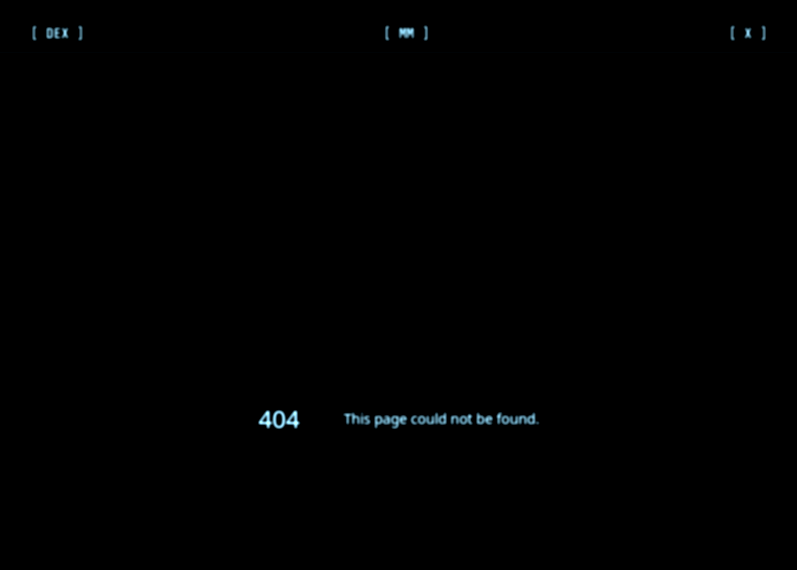
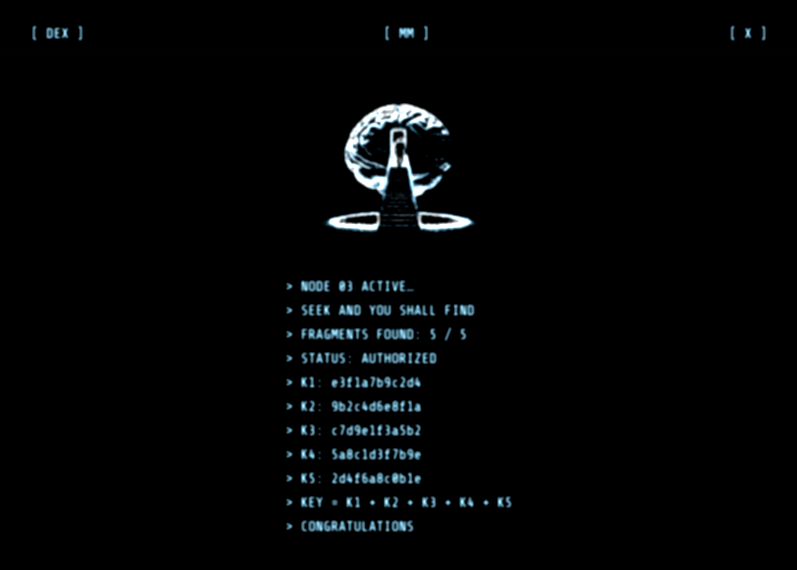
Before and after one commit to monetizedmndshr/transmission-1, a Next.js app in the folder frontend/: page /secret in a window 1280 px wide. Before the commit this address had no page. Shown: the top 570 px of the page, without its empty margins (241-1038 px from the left). Built offline with nearby package versions, Linux system fonts and the light colour scheme; no server answers.

Commit message:
eyeseeyou6

```diff
--- a/frontend/src/app/components/Terminal.jsx
+++ b/frontend/src/app/components/Terminal.jsx
@@ -10,37 +10,52 @@ const shareTechMono = Share_Tech_Mono({
   display: "swap",
 });
 
-const bootMessages = [
+// default home‐page messages
+const defaultBoot = [
   "> UPLINK ESTABLISHED…",
-  "\n",                           // ← blank line here
-  "> PROJECT: MONETIZED-MINDSHARE",
+  "",  // blank line
+  "> PROJECT: MONETIZED MINDSHARE",
   "> MISSION: TURN ATTENTION INTO VALUE",
   "> VISION: EMPOWER THE OBSERVED",
-  "\n",                           // ← blank line here
+  "",  // blank line
   "> CONSCIOUSNESS = CURRENCY",
   "> STATUS: AUTHORIZED",
   ">_"
 ];
 
-
-export default function Terminal({ onDone }) {
-  const [lines, setLines] = useState([]);
+export default function Terminal({
+  onDone,
+  messages = defaultBoot  // allow passing a custom array
+}) {
+  const [lines, setLines]       = useState([]);
   const [lineIndex, setLineIndex] = useState(0);
   const [charIndex, setCharIndex] = useState(0);
   const outputRef = useRef(null);
 
-  // Typewriter effect
   useEffect(() => {
-    if (lineIndex >= bootMessages.length) return;
-    const current = bootMessages[lineIndex];
+    if (lineIndex >= messages.length) return;
+
+    const current = messages[lineIndex];
+
+    // handle blank lines instantly
+    if (current.trim() === "") {
+      setLines(prev => [...prev, ""]);
+      setLineIndex(li => li + 1);
+      setCharIndex(0);
+      return;
+    }
+
     const charDelay = 20;
     const linePause = 100;
 
     const timer = setTimeout(() => {
       setLines(prev => {
         const next = [...prev];
-        if (next.length <= lineIndex) next.push(current.charAt(charIndex));
-        else next[lineIndex] += current.charAt(charIndex);
+        if (next.length <= lineIndex) {
+          next.push(current.charAt(0));
+        } else {
+          next[lineIndex] += current.charAt(charIndex);
+        }
         return next;
       });
 
@@ -53,18 +68,17 @@ export default function Terminal({ onDone }) {
     }, charIndex < current.length - 1 ? charDelay : charDelay + linePause);
 
     return () => clearTimeout(timer);
-  }, [charIndex, lineIndex]);
+  }, [charIndex, lineIndex, messages]);
 
-  // Auto-scroll
+  // auto-scroll & onDone trigger
   useEffect(() => {
     if (outputRef.current) {
       outputRef.current.scrollTop = outputRef.current.scrollHeight;
     }
-    // Fire onDone when we've advanced past the last message
-    if (lineIndex === bootMessages.length && onDone) {
+    if (lineIndex === messages.length && onDone) {
       onDone();
     }
-  }, [lines, lineIndex, onDone]);
+  }, [lines, lineIndex, messages.length, onDone]);
 
   return (
     <div
--- a/frontend/src/app/page.js
+++ b/frontend/src/app/page.js
@@ -5,7 +5,6 @@ import { useState, useEffect } from "react";
 import Image from "next/image";
 import Terminal from "./components/Terminal";
 import Link from "next/link";
-
 
 export default function Page() {
   const [isFinished, setIsFinished] = useState(false);
@@ -27,6 +26,7 @@ export default function Page() {
   return (
     <div className="flex-1 flex flex-col items-center p-4 overflow-hidden">
       {/* Logo */}
+      <Link href="/secret">
   <img
     src="/brain.gif"
     alt="MM Logo"
@@ -34,8 +34,9 @@ export default function Page() {
     height={40}
     priority="true"
     unoptimized="true"
-        className="mx-auto mb-2 w-48 h-auto p-4"
+    className="mx-auto mb-2 w-48 h-auto p-4 cursor-pointer"
   />
+</Link>
 
       {/* SOL balance */}
       <div className="mb-6 text-sm text-[#a1dbf4] p-2">
@@ -55,13 +56,13 @@ export default function Page() {
       </div>
 
       {/* Continue */}
-      {isFinished && (
+      {/* {isFinished && (
         <div className="mt-6 flex justify-center w-full max-w-lg mx-auto">
           <button className="px-4 py-2 border border-[#a1dbf4] rounded hover:bg-[#a1dbf4]/10">
             Continue
           </button>
         </div>
-      )}
+      )} */}
 
       {/* Bottom-right eye GIF */}
       <Link href="/chat" className="fixed bottom-10 right-10 z-10000">
@@ -88,18 +89,20 @@ function Timer() {
   const [timeLeft, setTimeLeft] = useState("");
 
   useEffect(() => {
-    // Launch at May 30 2025 20:00 CST → 2025-05-31T02:00:00Z
-    const LAUNCH = new Date("2025-05-31T02:00:00Z").getTime();
-    const INTERVAL = 8 * 60 * 60 * 1000; // 8 hours
+    // 6-hour interval in ms
+    const INTERVAL = 6 * 60 * 60 * 1000;
 
     const update = () => {
       const now = Date.now();
-      const elapsed = now - LAUNCH;
-      // how far we are into the current 8h window
-      const msLeft = INTERVAL - (elapsed % INTERVAL);
-      const hrs = Math.floor(msLeft / (1000 * 60 * 60));
+      // how far we are into the current 6-hour block
+      const mod = now % INTERVAL;
+      // ms remaining until the next multiple of 6 h
+      const msLeft = INTERVAL - mod;
+
+      const hrs  = Math.floor(msLeft / (1000 * 60 * 60));
       const mins = Math.floor((msLeft % (1000 * 60 * 60)) / (1000 * 60));
       const secs = Math.floor((msLeft % (1000 * 60)) / 1000);
+
       setTimeLeft(
         `${String(hrs).padStart(2, "0")}:` +
         `${String(mins).padStart(2, "0")}:` +
@@ -114,7 +117,7 @@ function Timer() {
 
   return (
     <div className="p-4 mb-6 text-sm text-[#a1dbf4]">
-      INCOMING SIGNAL:{timeLeft}
+      INCOMING SIGNAL: {timeLeft}
     </div>
   );
 }
--- /dev/null
+++ b/frontend/src/app/secret/layout.js
@@ -0,0 +1,10 @@
+// src/app/secret/layout.js
+export const metadata = {
+  title: "MM WALLET",
+  description: "Congratulations.",
+};
+
+export default function SecretLayout({ children }) {
+  // simply render the page inside your normal root-layout
+  return <>{children}</>;
+}
--- /dev/null
+++ b/frontend/src/app/secret/page.js
@@ -0,0 +1,76 @@
+// src/app/secret/page.js
+"use client";
+
+import { useState, useEffect } from "react";
+import Link from "next/link";
+import Terminal from "../components/Terminal";
+
+export default function SecretPage() {
+  const [usdBalance, setUsdBalance] = useState(null);
+  const [loading, setLoading]       = useState(true);
+  const [error, setError]           = useState(null);
+
+  useEffect(() => {
+    fetch("/api/balance")
+      .then((res) => res.json())
+      .then((data) => {
+        if (data.usd) setUsdBalance(data.usd);
+        else setError(data.error || "Error fetching balance");
+      })
+      .catch(() => setError("Fetch failed"))
+      .finally(() => setLoading(false));
+  }, []);
+
+  return (
+    <div className="flex-1 flex flex-col items-center p-4 overflow-hidden">
+      {/* Brain logo links back home */}
+        <img
+          src="/mm-logo.png"
+          alt="Congratulations"
+          className="mx-auto mb-4 w-48 h-auto cursor-pointer"
+        />
+
+      {/* Balance */}
+      {/* <div className="mb-6 text-sm text-[#a1dbf4]">
+        {loading
+          ? "Loading balance…"
+          : error
+          ? error
+          : `$${usdBalance} USD`}
+      </div> */}
+
+      {/* Timer (6h cadence) */}
+
+      {/* Terminal */}
+      <Terminal
+  messages={[
+    "> NODE 03 ACTIVE…",
+    "",
+    "> SEEK AND YOU SHALL FIND",
+    "> FRAGMENTS FOUND: 5 / 5",
+    "> STATUS: AUTHORIZED",
+    "",
+    // ── KEY SHARD FILES ──
+    "> K1: e3f1a7b9c2d4",
+    "> K2: 9b2c4d6e8f1a",
+    "> K3: c7d9e1f3a5b2",
+    "> K4: 5a8c1d3f7b9e",
+    "> K5: 2d4f6a8c0b1e",
+    "",
+    // ── RECONSTRUCTION ──
+    "> KEY = K1 + K2 + K3 + K4 + K5",
+    "",
+    "> CONGRATULATIONS, USER",
+
+    ">_"
+  ]}
+/>
+
+
+      {/* Footer */}
+      {/* <div className="mt-8 text-center text-[#a1dbf4] text-sm">
+        <p>Welcome to the hidden node. Your journey continues…</p>
+      </div> */}
+    </div>
+  );
+}
```
Lines whose indentation alone changed are shown as unchanged.
